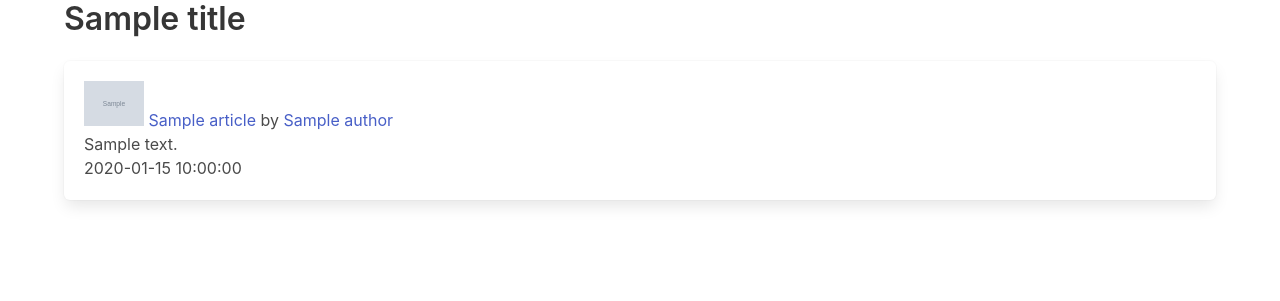
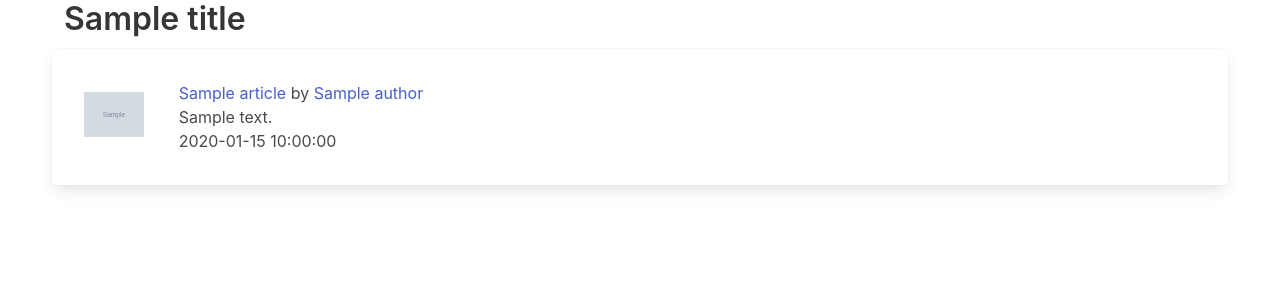
Before and after one commit to OSDC-Code-Maven/osdc-site-generator, a Flask app: template templates/articles.html in a window 1280 px wide. Shown: the part 99-400 px from the top of the page. Run offline with Flask 2, Linux system fonts and the light colour scheme; the template is opened without the code that fills it: most values are stand-ins (such as "Sample title", 1, 10 or a date in 2020); grey boxes marked "Sample" are stand-in pictures; some libraries are stand-ins or nearby versions.

Commit message:
add image next to article

```diff
--- a/templates/articles.html
+++ b/templates/articles.html
@@ -3,12 +3,16 @@
 <h1 class="title">{{title}}</h1>
 
 {% for article in articles %}
-   <div class="box article">
+  <div class="columns is-mobile is-centered is-vcentered box article">
+    <div class="column is-1">
         <a href="p/{{article.author.github.lower()}}"><img  width="60px" src="{{article.author.gh.avatar_url}}" title="{{article.author.name}}" alt="{{article.author.name}}"></a>
+    </div>
+    <div class="column">
         <a href="{{article.url}}">{{article.title}}</a> by <a href="p/{{article.author.github.lower()}}">{{article.author.name}}</a><br>
         {{article.description}}<br>
         {{article.published_at}}<br>
-   </div>
+    </div>
+  </div>
 {% endfor %}
 
 {% include 'footer.html' %}
```
